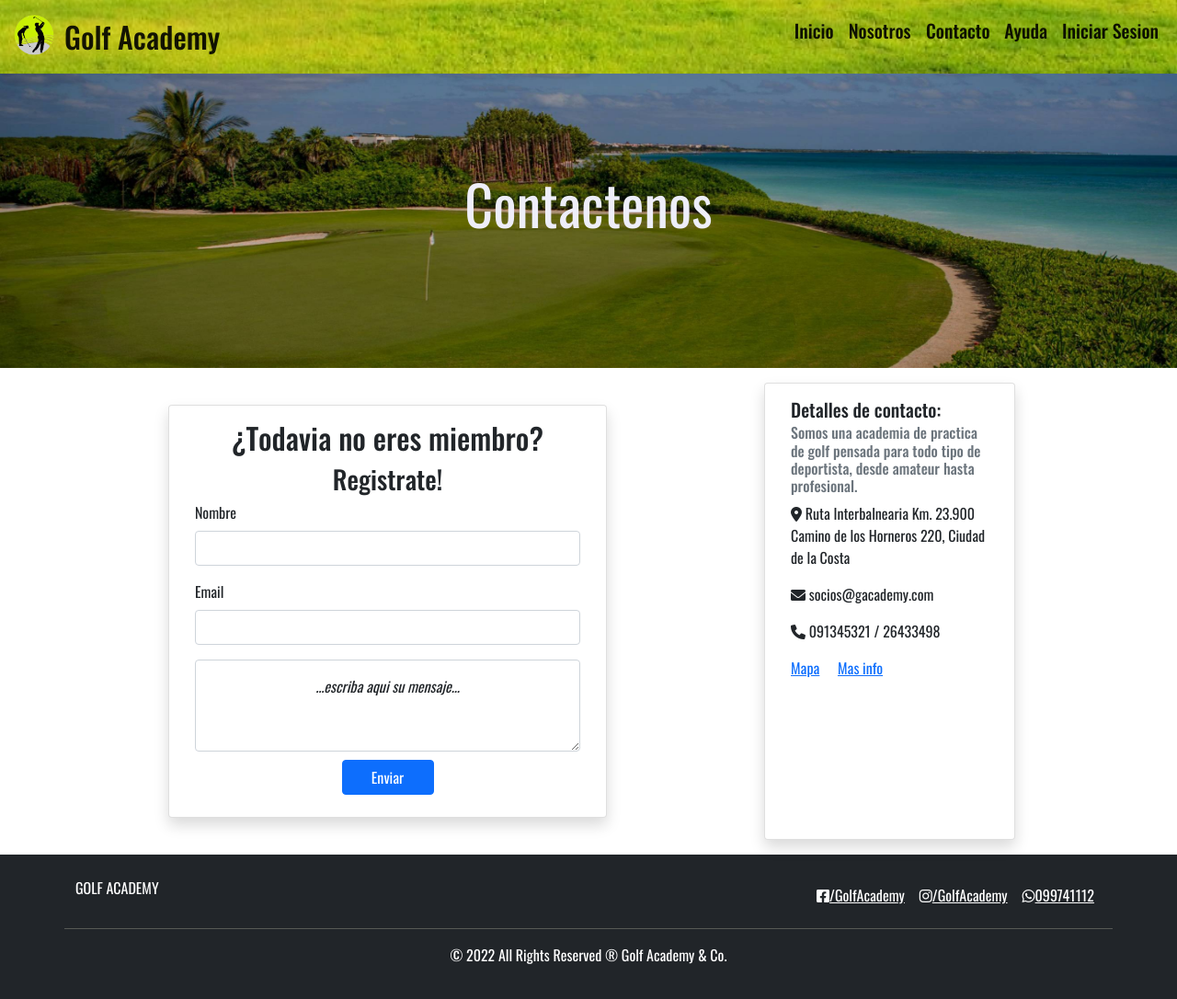
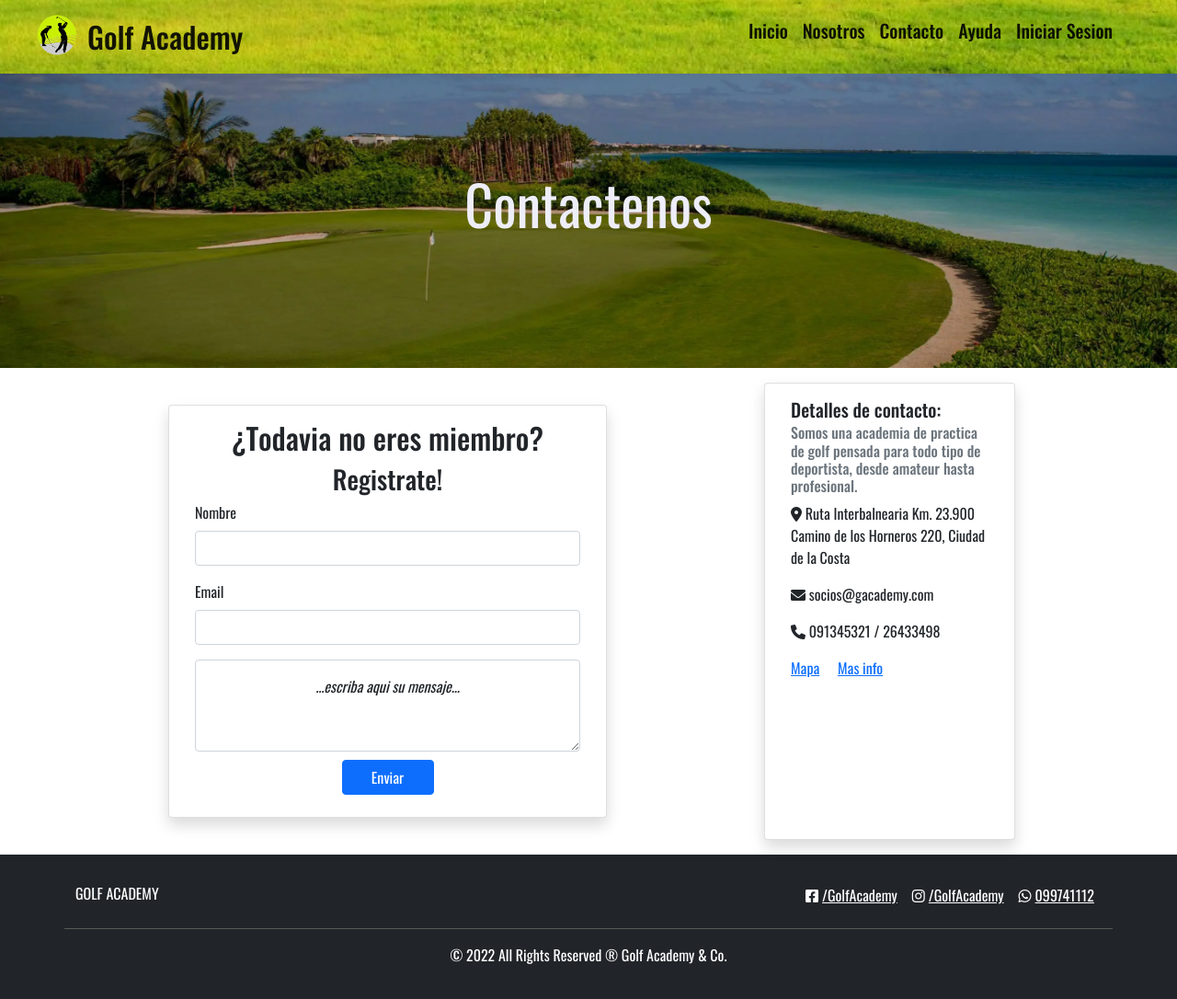
Before and after one commit to joaquin1990/entrega-final, a website: page contacto.html in a window 1280 px wide. Shown: the whole page at 92% size. Drawn offline with nearby package versions, Linux system fonts and the light colour scheme; files that its build step writes are made by us from their sources.

Commit message:
de todo un poco

```diff
--- a/Otros/wireframes/notas.js
+++ b/Otros/wireframes/notas.js
@@ -3,7 +3,7 @@
 // -
 // - Hacer un logo real con algun programa.
 // - Hacer que las animaciones del nav no funcionen para cuando se hace chico el
-//  menu chico, capaz hacer una media querie intermedia para eso.
+//   menu chico, capaz hacer una media querie intermedia para eso.
 // - Modificar la pagina de estilos generales, y las cosas que apliquen para los dos
 // -
 // - Ver after de github de nuevo para anotar los pasos para pasarla pag a netlify.
@@ -16,13 +16,9 @@
 // - Achicar la imagen del logo (hacer el logo?) (chequearla en todas las paginas).
 // - Ver de nuevo las clases de dominio y hosting, resumirlas bien en el resumen.
 // - Sacar los wireframes de la carpeta, y sacar el codigo de js con las notas tambien para el proyecto final.
-// - Pasar los piques del pipe a y el resto de las cosas a retocar al js de notas.
 // - Ver que hacer con las imagenes en el carrousel, si partirlo en dos o que hacer.
-// - Margenes en ambos lados de la pag iguales (probar clase container a ver que pasa)
 // - Separar loguitos de footer, separarlos con clase me-1 en los i como esta hecho en la pagina de inicio.
 // - hover a los links de abajo para que se subrayen cuando estamos encima.
-// - Mas cariño a los articles de inicio?
-// - Alinear redes sociales y golf academy en el footer que queden igual altura etc.
 // -
 // -
 // -
--- a/contacto.html
+++ b/contacto.html
@@ -38,8 +38,8 @@
     <header>
       <nav class="navBarDeco navbar navbar-expand-md navbar-light">
         <div class="container-fluid">
-          <a class="navbar-brand d-flex"
-            ><img src="./imagenes/logoGolf2.png" width="50" height="50" />
+          <a class="navbar-brand d-flex margenLogoTitulo"
+            ><img src="./imagenes/logoGolf22.png" width="50" height="50" />
             <div class="h2 d-flex align-items-center m-2">Golf Academy</div>
           </a>
           <button
@@ -54,8 +54,8 @@
             <span class="navbar-toggler-icon"></span>
           </button>
           <div class="collapse navbar-collapse" id="navbarSupportedContent">
-            <ul class="navbar-nav ms-auto mb-2 mb-lg-3">
-              <li class="navDeco nav-item">
+            <ul class="navbar-nav ms-auto mb-2 mb-lg-3 margenNavbar">
+              <li class="nav-item navDeco animate__animated animate__bounce">
                 <a
                   class="nav-link active h5"
                   aria-current="page"
@@ -71,7 +71,7 @@
                   >Nosotros</a
                 >
               </li>
-              <li class="navDeco nav-item animate__animated animate__bounce">
+              <li class="navDeco nav-item">
                 <a
                   class="nav-link active h5"
                   aria-current="page"
@@ -104,7 +104,7 @@
       <div id="contenedorContacto">
         <img
           class="imagenContacto"
-          src="/imagenes/imagen-contacto200.jpg"
+          src="/imagenes/imagen-contacto2000.webp"
           alt="Imagen Fondo Pagina contacto"
         />
         <div id="textoEncima">Contactenos</div>
@@ -187,24 +187,24 @@
         <nav class="row">
           <!-- Nombre de la marca -->
           <p
-            class="col-12 col-lg-3 text-reset text-uppercase d-flex justify-content-center justify-content-lg-start"
+            class="col-12 col-lg-4 text-reset text-uppercase d-flex justify-content-center justify-content-lg-start margenMarcaFooter"
           >
             Golf Academy
           </p>
           <!-- Redes Sociales -->
           <ul
-            class="col-lg-9 col-sm-12 list-unstyled d-flex justify-content-center justify-content-lg-end"
+            class="col-lg-8 col-sm-12 list-unstyled d-flex justify-content-center justify-content-lg-end margenRedesFooter"
           >
             <li class="font-weight-bold text-uppercase"></li>
             <li class="d-flex justify-content-between">
               <a href="https://www.facebook.com/" class="text-reset m-2"
-                ><i class="fab fa-facebook-square"></i>/GolfAcademy</a
+                ><i class="fab fa-facebook-square me-1"></i>/GolfAcademy</a
               >
               <a href="https://www.instagram.com/" class="text-reset m-2"
-                ><i class="fab fa-instagram"></i>/GolfAcademy</a
+                ><i class="fab fa-instagram me-1"></i>/GolfAcademy</a
               >
               <a href="https://web.whatsapp.com/" class="text-reset m-2"
-                ><i class="fab fa-whatsapp"></i>099741112</a
+                ><i class="fab fa-whatsapp me-1"></i>099741112</a
               >
             </li>
           </ul>
```
Also changed, not shown: ayuda.html (+10 -10 lines), index.html (+1 -1 lines), iniciar-sesion.html (+10 -10 lines), nosotros.html (+10 -10 lines), imagenes/imagen-contacto1000.jpg (deleted), imagenes/imagen-contacto20.jpg (deleted), imagenes/imagen-contacto2000.webp (added), imagenes/logoGolf22.png (added).
